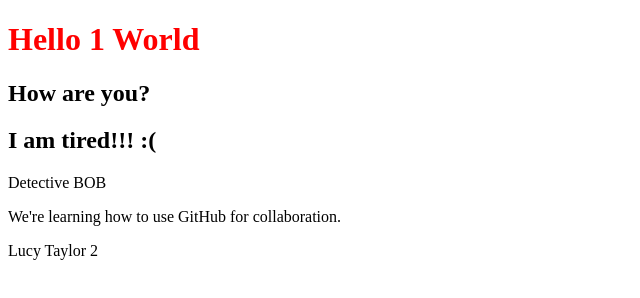
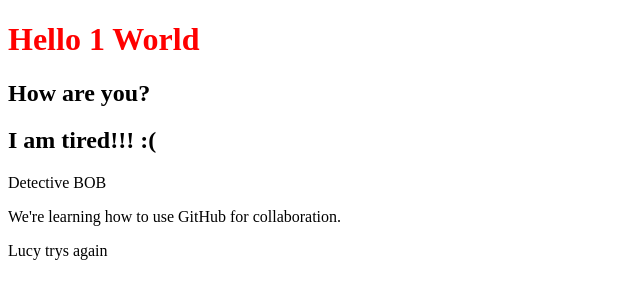
Before and after one commit to emittee/Hello, a plain HTML site: page index.html in a window 1280 px wide. Shown: the full height of the page, 0-640 px from the left. Drawn offline with Linux system fonts and the light colour scheme.

Commit message:
Name change

```diff
--- a/index.html
+++ b/index.html
@@ -10,6 +10,6 @@
   <h2>I am tired!!! :(</h2>
   <p>Detective BOB</p>
   <p>We're learning how to use GitHub for collaboration.</p>
-  <p>Lucy Taylor 2</p>
+  <p>Lucy trys again</p>
 </body>
 </html>
```
